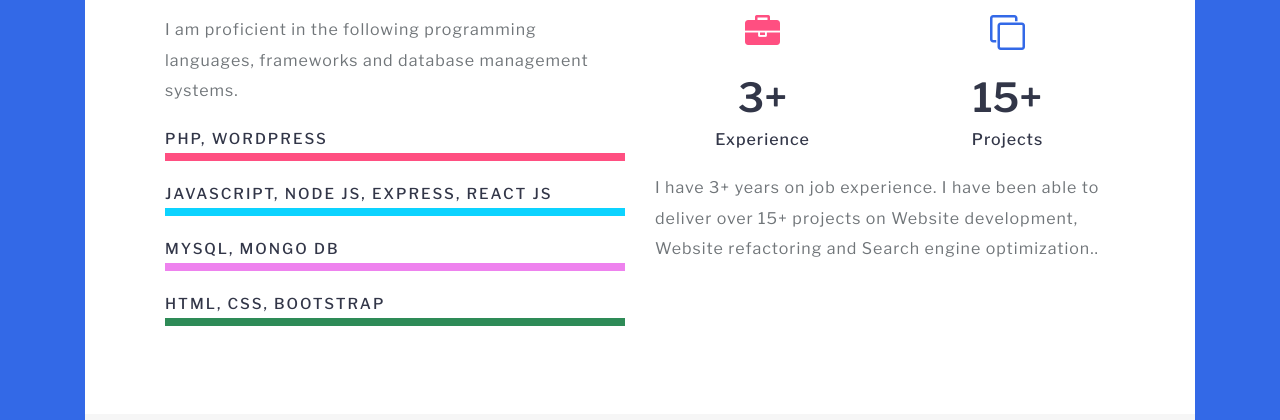
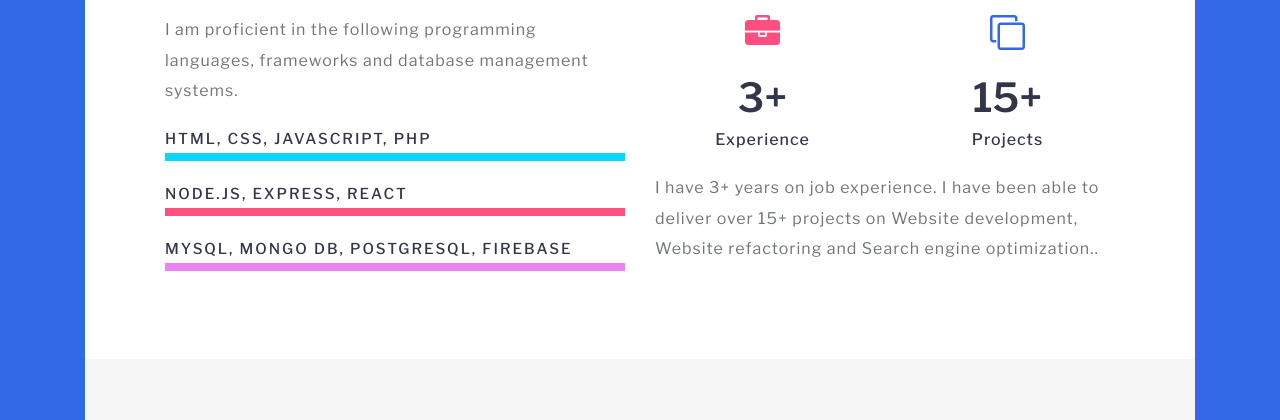
Before and after one commit to its-nedum/its-nedum.github.io, a plain HTML site: page index.html in a window 1280 px wide. Shown: the part 1360-1780 px from the top of the page. Drawn offline with nearby package versions, Linux system fonts and the light colour scheme.

Commit message:
Updated my skills

```diff
--- a/index.html
+++ b/index.html
@@ -144,14 +144,12 @@
 						<div class="col-lg-6">
 							<div class="skills-left">
 								<p class="card-text mb-4">I am proficient in the following programming languages, frameworks and database management systems.</p>
-								<h5>PHP, Wordpress</h5>
+								<h5>Html, Css, Javascript, PHP</h5>
+								<p class="mb-4 bg clr-eighty-five"></p>
+								<h5> Node.js, Express, React</h5>
 								<p class="mb-4 bg clr-ninghty"></p>
-								<h5>Javascript, Node JS, Express, React Js</h5>
-								<p class="mb-4 bg clr-eighty-five"></p>
-								<h5>MySql, Mongo DB</h5>
+								<h5>MySql, Mongo DB, PostgreSQL, Firebase</h5>
 								<p class="mb-4 bg clr-eighty-six"></p>
-								<h5>Html, Css, Bootstrap </h5>
-								<p class="mb-4 bg clr-eighty"></p>
 							</div>
 						</div>
 						<div class="col-lg-6 mt-lg-0 mt-4">
```
